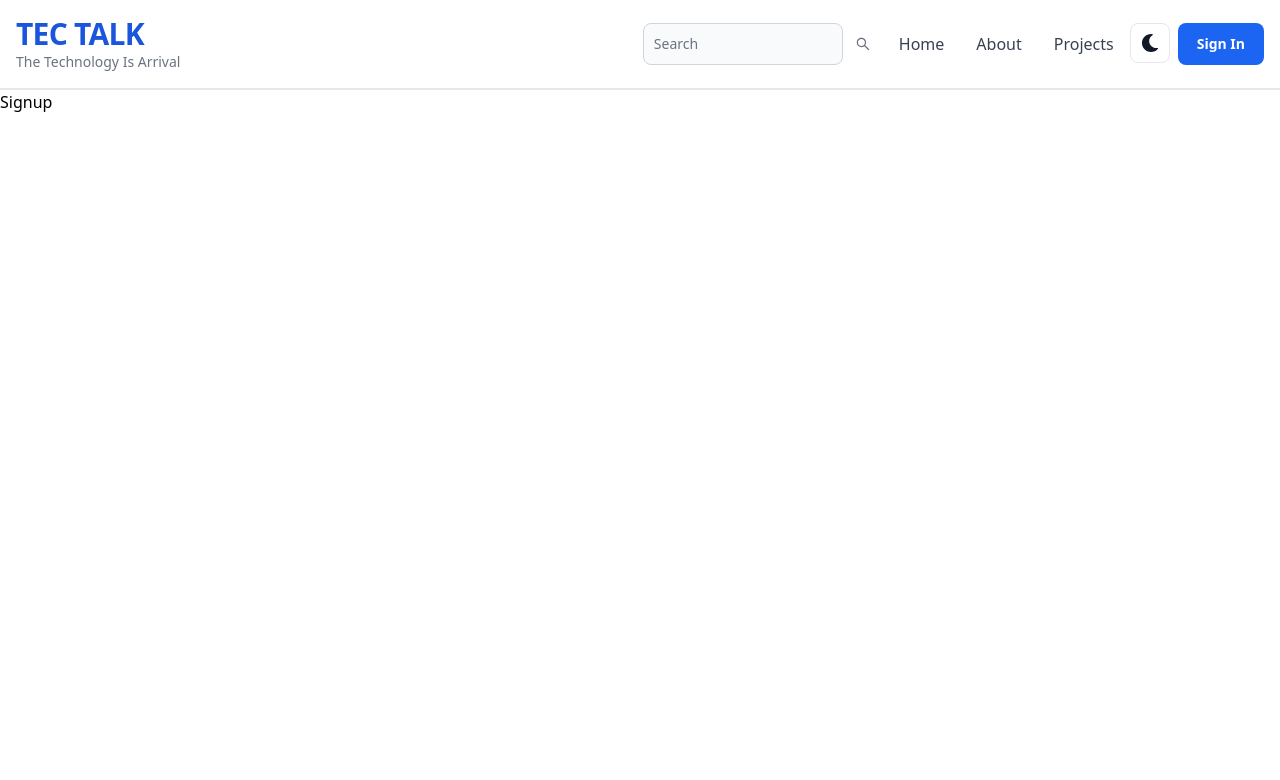
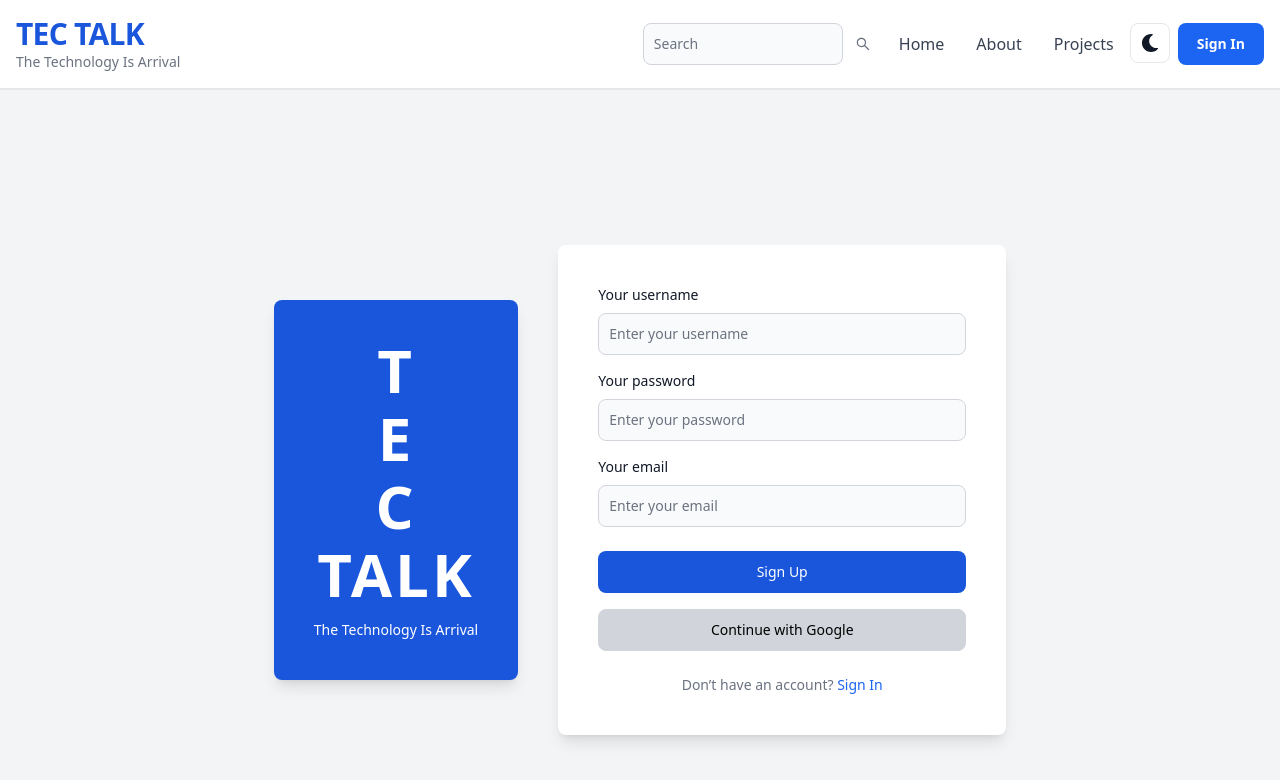
Before and after one commit to chathuraDeshan/mern-blog-site, a React (Vite) app in the folder frontEnd/: page /sign-up in a window 1280 px wide. Shown: the top 780 px of the page. Built offline with nearby package versions, Linux system fonts and the light colour scheme.

Commit message:
create and compleate the sign-up user interface

```diff
--- a/frontEnd/src/pages/Signup.jsx
+++ b/frontEnd/src/pages/Signup.jsx
@@ -1,7 +1,87 @@
-import React from 'react'
+import { Button, TextInput, Label } from "flowbite-react";
+import { Link } from "react-router-dom";
 
 export default function Signup() {
   return (
-    <div>Signup</div>
+    <div className="flex justify-center items-center h-screen bg-gray-100">
+      {/* Left Section: Logo */}
+      <div className="bg-blue-700 text-white flex flex-col justify-center items-center p-10 rounded-lg shadow-lg md:flex-col md:items-center">
+        <h1 className="text-6xl font-bold tracking-wider">T</h1>
+        <h1 className="text-6xl font-bold tracking-wider mt-2">E</h1>
+        <h1 className="text-6xl font-bold tracking-wider mt-2">C</h1>
+        <h1 className="text-6xl font-bold tracking-wider mt-2">TALK</h1>
+        <h3 className="text-sm font-medium mt-4">The Technology Is Arrival</h3>
+      </div>
+
+      {/* Right Section: Sign Up Form */}
+      <div className="bg-white p-10 rounded-lg shadow-lg ml-10 w-full max-w-md">
+        <form>
+          {/* Username Input */}
+          <div className="mb-4">
+            <Label htmlFor="username" className="mb-2 block">
+              Your username
+            </Label>
+            <TextInput
+              id="username"
+              type="text"
+              placeholder="Enter your username"
+
+
+            />
+          </div>
+
+          {/* Password Input */}
+          <div className="mb-4">
+            <Label htmlFor="password" className="mb-2 block">
+              Your password
+            </Label>
+            <TextInput
+              id="password"
+              type="password"
+              placeholder="Enter your password"
+
+            />
+          </div>
+
+          {/* Email Input */}
+          <div className="mb-6">
+            <Label htmlFor="email" className="mb-2 block">
+              Your email
+            </Label>
+            <TextInput
+              id="email"
+              type="email"
+              placeholder="Enter your email"
+
+            />
+          </div>
+
+          {/* Sign Up Button */}
+          <div className="mb-4">
+            <Button type="submit" className="w-full bg-blue-700 ">
+              Sign Up
+            </Button>
+          </div>
+
+          {/* Continue with Google */}
+          <div className="mb-6">
+            <Button
+              type="button"
+              className="w-full bg-gray-300 text-black hover:bg-gray-200 border border-gray-300"
+            >
+              Continue with Google
+            </Button>
+          </div>
+
+          {/* Already have an account */}
+          <p className="text-sm text-gray-500 text-center">
+            Don’t have an account?{" "}
+            <Link to="/sign-in" className="text-blue-600 hover:underline">
+              Sign In
+            </Link>
+          </p>
+        </form>
+      </div>
+    </div>
   )
 }
```
